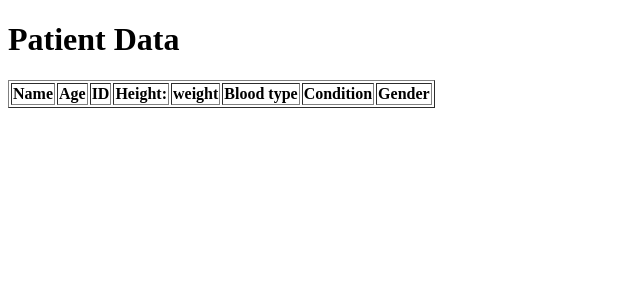
After one commit to yehiahesham2938/HealHub, a Flask app: page /display_patients_info in a window 1280 px wide. The commit adds this page. Shown: the top 300 px of the page, without its empty margins (0-640 px from the left). Run offline with Flask 3, Linux system fonts and the light colour scheme; lists and menus that the app fills with data are empty.

Commit message:
added 2 page one for the patient info,nurses info

```diff
--- a/main.py
+++ b/main.py
@@ -3,6 +3,9 @@ from NormalUser import NormalUser
 from administrator import administrator
 app = Flask(__name__ , static_folder='static')
 doctors_data = []
+patients_data= []
+nurses_data=[]
+
 @app.route('/', methods=['GET', 'POST'])
 def login():
     if request.method == 'POST':
@@ -67,5 +70,53 @@ def display_doctor_info():
     return render_template('doctors_info.html', data=doctors_data)
 
 
+
+@app.route('/Add_Patient', methods=['POST'])
+def Add_Patient():
+    patient_data = {
+        'Name': request.form.get('patient_name'),
+        'Age': request.form.get('patient_age'),
+        'ID': request.form.get('patient_id'),
+        'Height': request.form.get('patient_height'),
+        'Weight': request.form.get('patient_weight'),
+        'Blood Type': request.form.get('patient_blood_type'),
+
+        'patient_condition': request.form.get('patient_condition'),
+
+        'Gender': request.form.get('Patient')
+
+    }
+
+    patients_data.append(patient_data)
+
+    return render_template('patient_info.html', data=patient_data)
+
+@app.route('/display_patients_info' , methods=['GET'])
+def display_patients_info():
+    data = []
+    return render_template('patient_info.html', data=patients_data)
+
+
+@app.route('/add_nurse', methods=['POST'])
+def add_nurse():
+    nurse_data = {
+        'Name': request.form.get('Nurse_name'),
+        'Age': request.form.get('Nurse_age'),
+        'ID': request.form.get('Nurse_id'),
+        'Salary': request.form.get('Nurse_salary'),
+        'Gender': request.form.get('Nurse_Gender')
+    }
+
+    nurses_data.append(nurse_data)
+
+    return render_template('Nurse_info.html', data=nurses_data)
+
+@app.route('/display_nurse_info', methods=['GET'])
+def display_nurse_info():
+    data=[]
+    return render_template('Nurse_info.html', data=nurses_data)
+
+
+
 if __name__ == '__main__':
     app.run()
--- a/templates/display_data.html
+++ b/templates/display_data.html
@@ -21,9 +21,9 @@
             <td>{{ doctor['Name'] }}</td>
             <td>{{ doctor['Age'] }}</td>
             <td>{{ doctor['ID'] }}</td>
-            <td>{{ doctor['Office Number'] }}</td>
-            <td>{{ doctor['Salary'] }}</td>
-            <td>{{ doctor['Gender'] }}</td>
+            <td>{{ doctor['Height'] }}</td>
+            <td>{{ doctor['Weight'] }}</td>
+            <td>{{ doctor['Blood Type'] }}</td>
         </tr>
         {% endfor %}
 
--- a/templates/doctors_info.html
+++ b/templates/doctors_info.html
@@ -21,7 +21,7 @@
             <td>{{ doctor['Name'] }}</td>
             <td>{{ doctor['Age'] }}</td>
             <td>{{ doctor['ID'] }}</td>
-            <td>{{ doctor['Office Number'] }}</td>
+            <td>{{ doctor['Office Number']}}</td>
             <td>{{ doctor['Salary'] }}</td>
             <td>{{ doctor['Gender'] }}</td>
         </tr>
--- /dev/null
+++ b/templates/patient_info.html
@@ -0,0 +1,41 @@
+<!DOCTYPE html>
+<html>
+
+<head>
+    <title>Display Data</title>
+</head>
+
+<body>
+    <h1>Patient Data</h1>
+    <table border="1">
+        <tr>
+            <th>Name</th>
+            <th>Age</th>
+            <th>ID</th>
+            <th>Height:</th>
+            <th>weight</th>
+            <th>Blood type</th>
+            <th>Condition</th>
+            <th>Gender</th>
+        </tr>
+        {% for patient in data %}
+        <tr>
+            <td>{{ patient['Name'] }}</td>
+            <td>{{ patient['Age'] }}</td>
+            <td>{{ patient['ID'] }}</td>
+            <td>{{ patient['Height'] }}</td>
+            <td>{{ patient['Weight'] }}</td>
+            <td>{{ patient['patient_blood.type'] }}</td>
+            <td>{{ patient['patient_condition'] }}</td>
+            <td>{{ patient['Patient'] }}</td>
+        </tr>
+        {% endfor %}
+
+    </table>
+</body>
+
+
+
+
+
+</html>
```
Also changed, not shown: templates/Nurse_info.html (added, +29 -0 lines), templates/administrator.html (+17 -9 lines).
